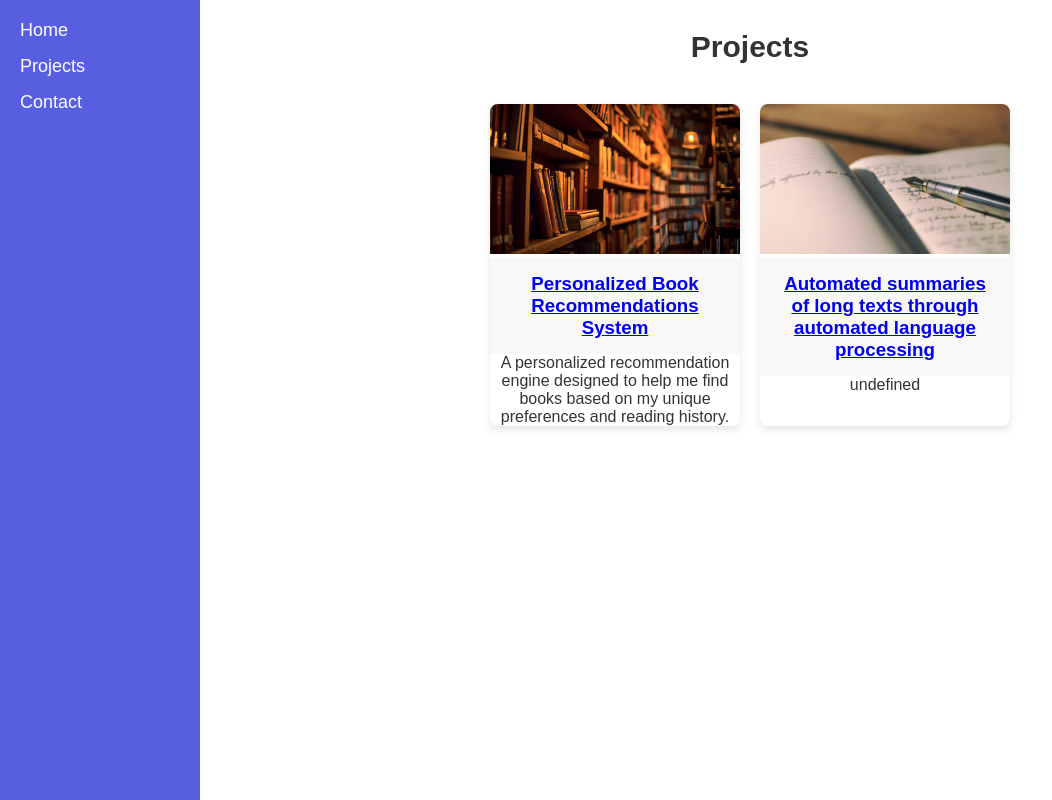
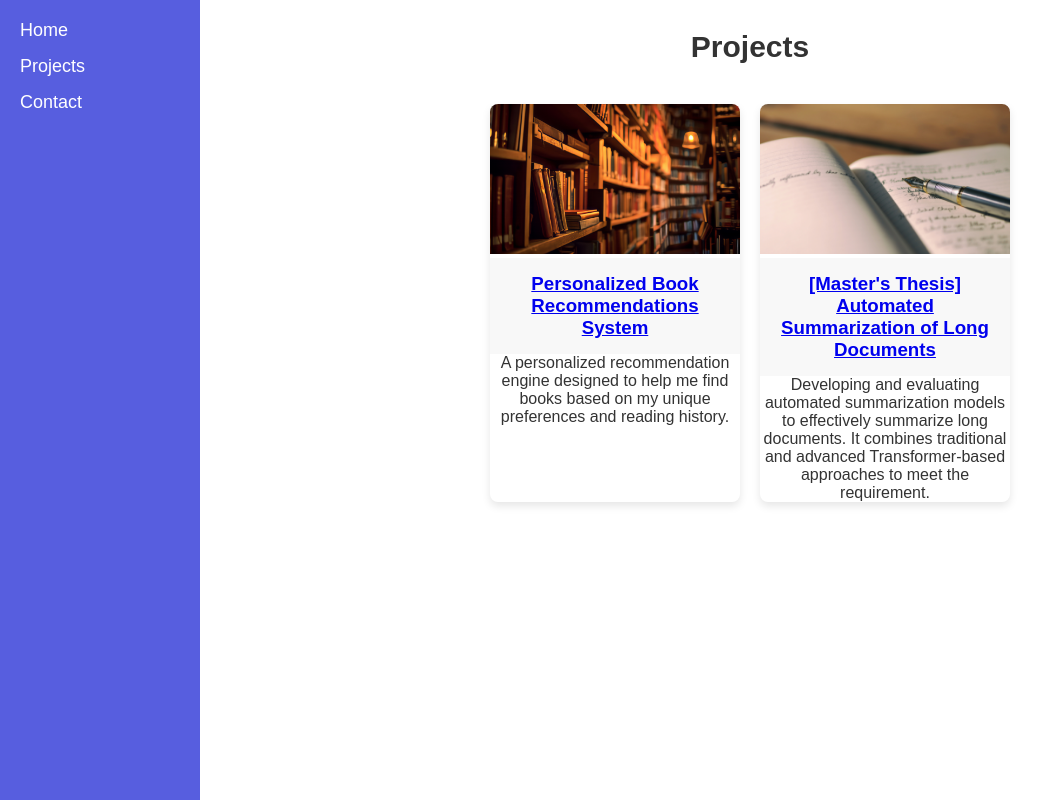
Before and after one commit to koadegno/koadegno.github.io, a plain HTML site: page projects.html in a window 1280 px wide. Shown: the whole page, without its empty margins (0-1052 px from the left). Drawn offline with Linux system fonts and the light colour scheme.

Commit message:
typo correction project2

```diff
--- a/projects/projects.json
+++ b/projects/projects.json
@@ -7,9 +7,10 @@
 	"description": "A personalized recommendation engine designed to help me find books based on my unique preferences and reading history."
   },
   {
-    "title": "Automated summaries of long texts through automated language processing",
+    "title": "[Master's Thesis] Automated Summarization of Long Documents ",
     "image": "assets/images/project2.jpeg",
-    "link": "https://github.com/username/project2"
+    "link": "projects/project2.html",
+	"description": "Developing and evaluating automated summarization models to effectively summarize long documents. It combines traditional and advanced Transformer-based approaches to meet the requirement."
   }
 
 ]
```
Also changed, not shown: projects/project2.html (+3 -3 lines).
